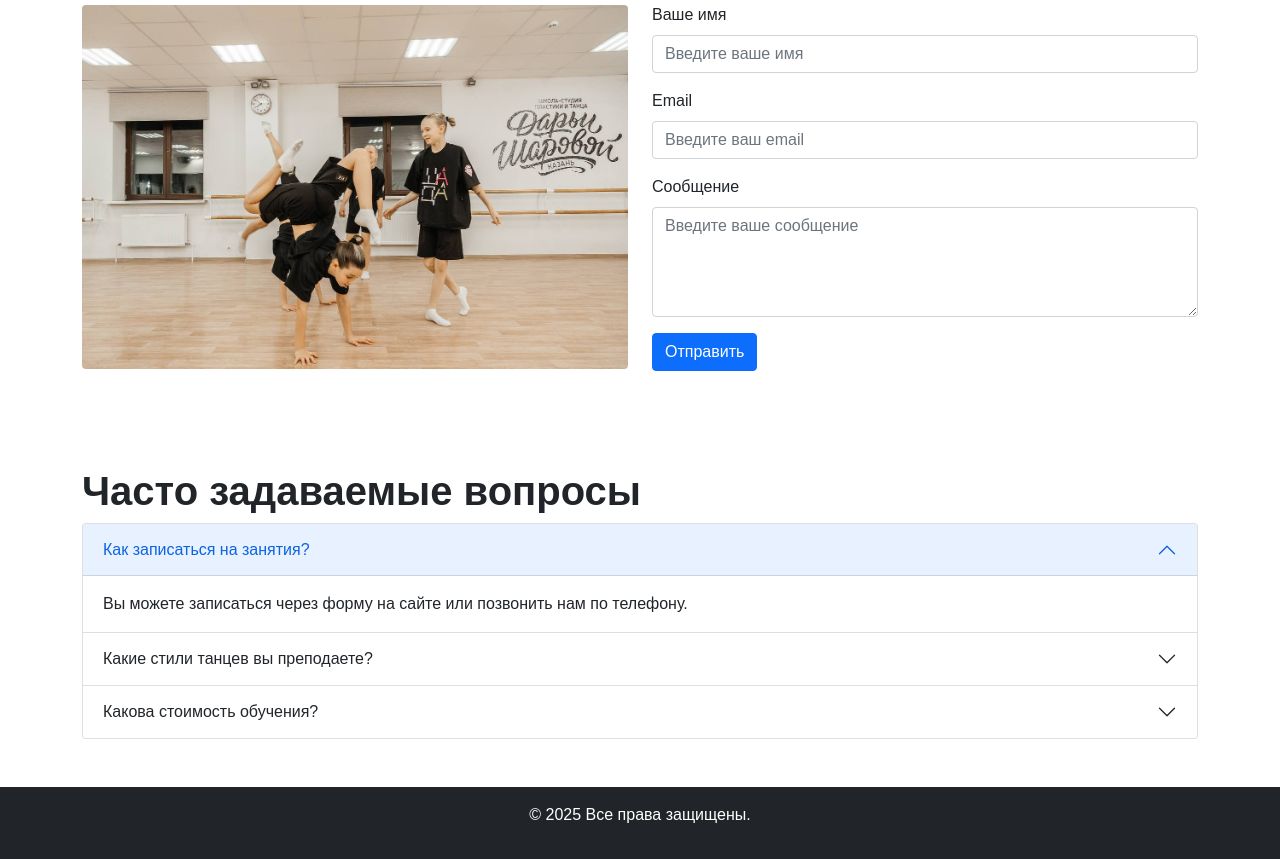
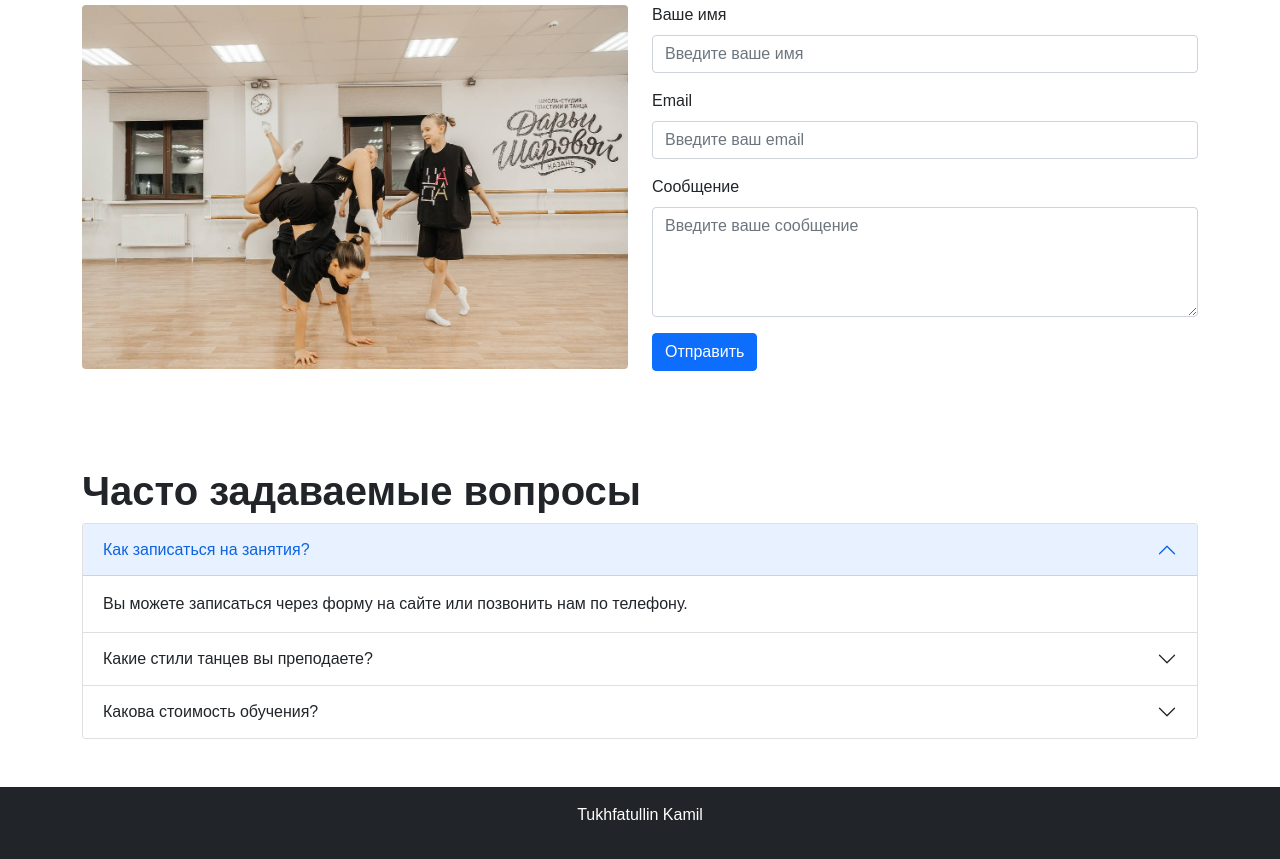
Before and after one commit to gituser398765/bootstrap, a plain HTML site: page index.html in a window 1280 px wide. Shown: the part 2392-3251 px from the top of the page. Drawn offline with Linux system fonts and the light colour scheme.

Commit message:
Update index.html

```diff
--- a/index.html
+++ b/index.html
@@ -168,7 +168,7 @@
 </section>
 
 <footer class="footer bg-dark text-white text-center py-3">
-  <p>&copy; 2025 Все права защищены.</p>
+  <p>Tukhfatullin Kamil</p>
 </footer>
 </body>
 </html>
```
